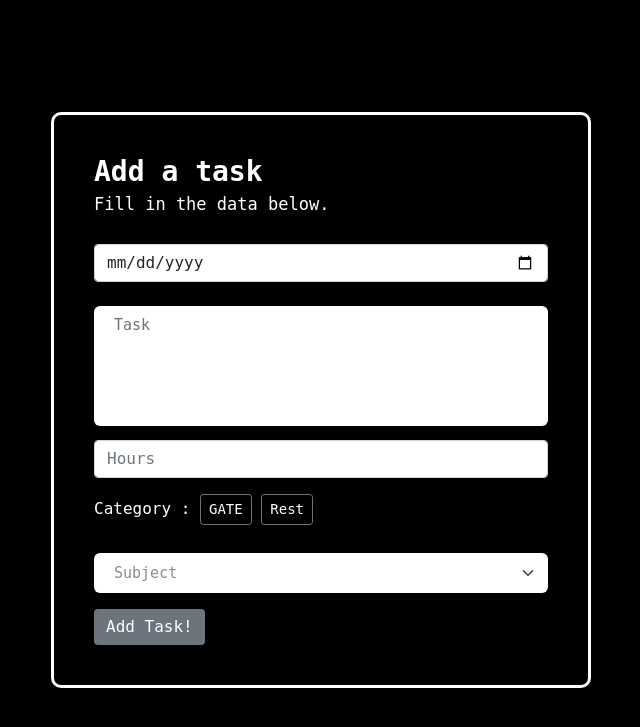
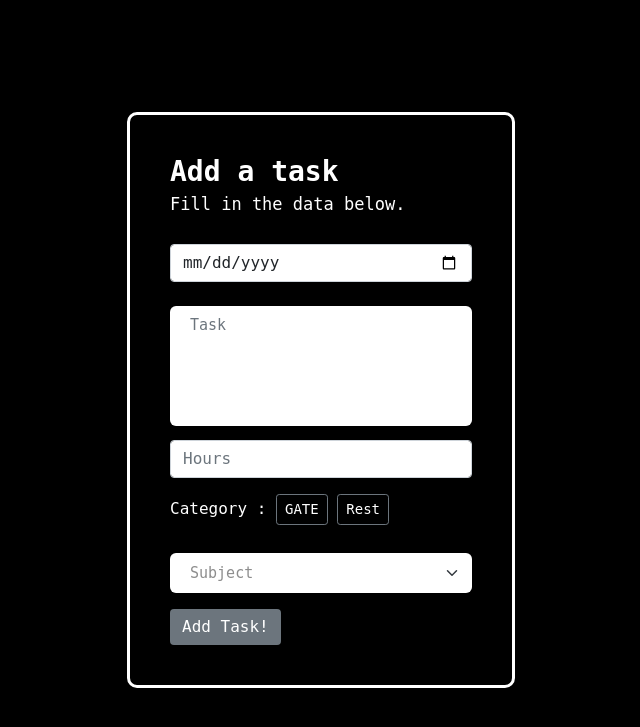
Before and after one commit to G-Aswin/i-did-this-today, a Flask app: page /add in a window 1280 px wide. Shown: the top 727 px of the page, without its empty margins (319-959 px from the left). Run offline with Flask 2, Linux system fonts and the light colour scheme.

Commit message:
minor add html css

```diff
--- a/templates/add.html
+++ b/templates/add.html
@@ -55,7 +55,7 @@
         padding: 40px;
         display: inline-block;
         width: 100%;
-        min-width: 540px;
+        min-width:auto;
         -webkit-border-radius: 10px;
         -moz-border-radius: 10px;
         border-radius: 10px;
```
